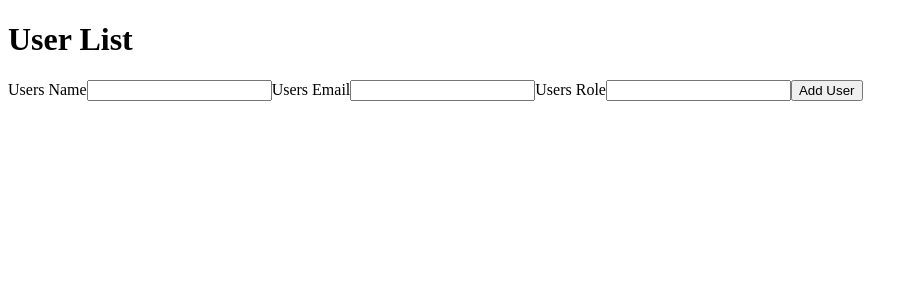
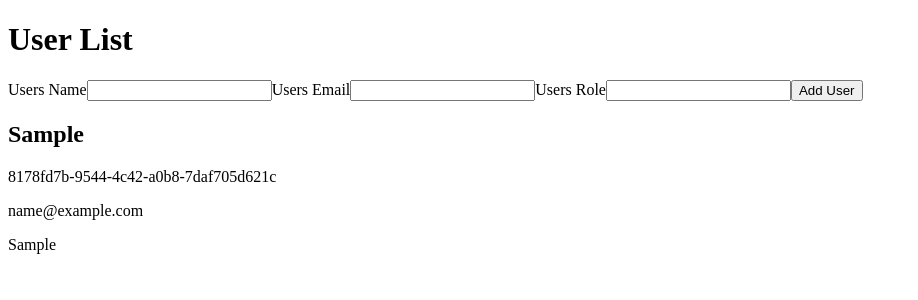
Before and after one commit to bloominstituteoftechnology/team-builder, a React (Create React App) app in the folder team-builder/: page / in a window 1280 px wide. Both pictures are taken after typing "Sample", "name@example.com", "Sample" into the empty fields and a click on the button "Add User". Shown: the top 300 px of the page, without its empty margins (0-918 px from the left). Built offline with nearby package versions, Linux system fonts and the light colour scheme.

Commit message:
fixed callback issue with userList and added a key value to each item

```diff
--- a/team-builder/src/App.js
+++ b/team-builder/src/App.js
@@ -7,12 +7,12 @@ import Users from './components/Users';
 function App() {
 
   const [users, setUsers] = useState([
-    {
-      id: v4(),
-      name: "Sample User",
-      email: "a@be.com",
-      role: "Lab Minion"
-    }
+    // {
+    //   id: v4(),
+    //   name: "Sample User",
+    //   email: "a@be.com",
+    //   role: "Lab Minion"
+    // }
   ]);
 
   const addUser = user => {
--- a/team-builder/src/components/Users.js
+++ b/team-builder/src/components/Users.js
@@ -4,16 +4,16 @@ const Users = props => {
   console.log(props)
   return(
     <div>
-      {/* {props.addUserCB.map(user => {
+      {props.userList.map((user, i) => {
         return (
-          <div>
+          <div key={i}>
             <h2>{user.name}</h2>
             <p>{user.id}</p>
             <p>{user.email}</p>
             <p>{user.role}</p>
           </div>
         )
-      })} */}
+      })}
     </div>
   )
 }
```
